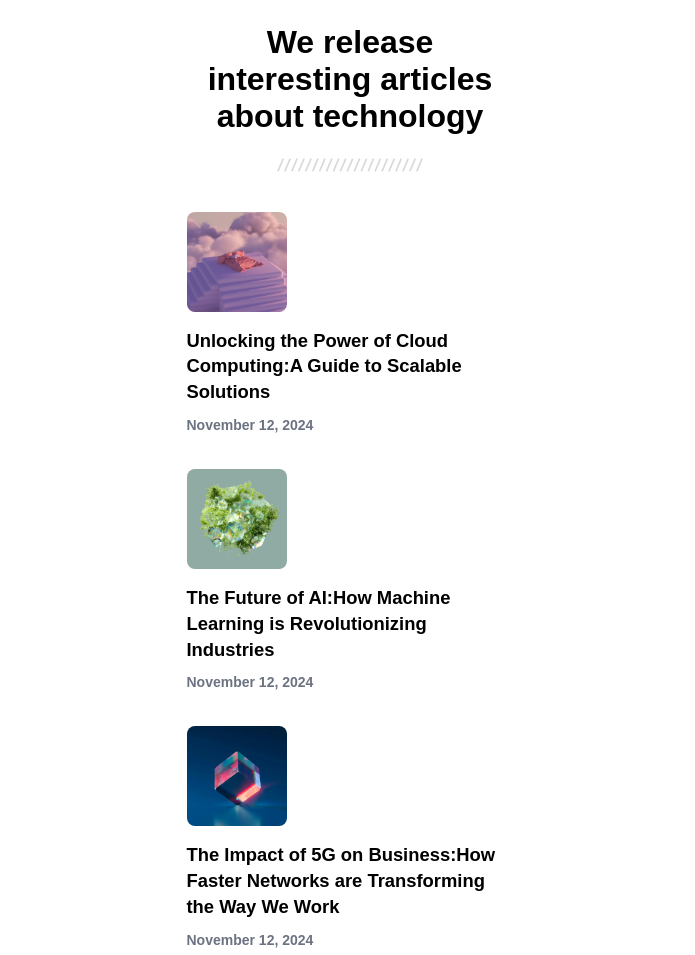
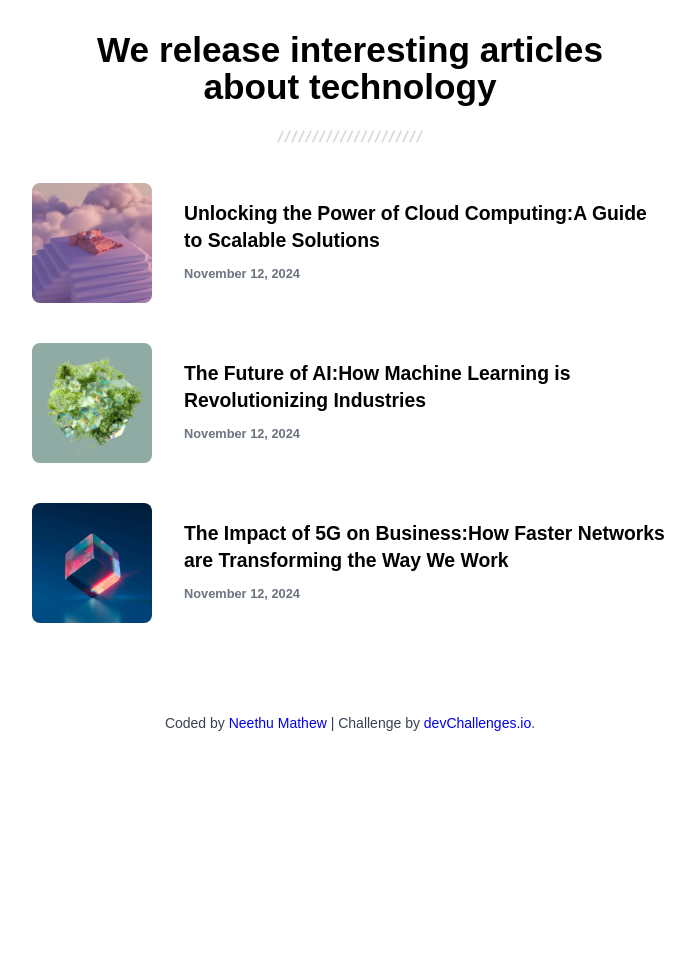
Before and after one commit to neethumathew315/simple-article-listing, a plain HTML site: page index.html in a window 1280 px wide. Shown: the top 955 px of the page, without its empty margins (290-985 px from the left). After the commit the page ends 800 px from the top, so only its background shows below. Drawn offline with Linux system fonts and the light colour scheme.

Commit message:
feat: add responsive styles using media queries

```diff
--- a/index.html
+++ b/index.html
@@ -3,6 +3,7 @@
   <head>
     <meta charset="UTF-8" />
     <meta name="viewport" content="width=device-width, initial-scale=1.0" />
+
 
     <link
       rel="icon"
@@ -22,7 +23,6 @@
       }
 
       body {
-        height: 100vh;
         font-family: sans-serif;
         line-height: 1.5rem;
 
@@ -103,6 +103,70 @@
         text-decoration: none;
       }
 
+      /*Tablet and up*/
+
+      @media (min-width: 768px){
+        main{
+          max-width: 700px;
+          padding: 2rem;
+        }
+
+        section article {
+          flex-direction: row;
+          align-items: center;
+        }
+
+        section article img {
+          width: 120px;
+          height: 120px;
+        }
+
+        section article .text {
+          padding-left: 1rem;
+        }
+
+        section article h2 {
+          font-size: 1.2rem;
+        }
+
+        section article time {
+          font-size: 0.8rem;
+        }
+      }
+
+
+      /*Desktop and up*/
+
+      @media (min-width: 1200px){
+        main{
+          max-width: 700px;
+        }
+
+        .article-header h1 {
+          font-size: 2.2rem;
+          padding: 0 1rem;
+        }
+
+        .seperator{
+          margin-top: 1.85rem;
+        }
+
+        section article {
+          margin-bottom: 2.5rem ;
+        }
+
+        section article img {
+          width: 120px;
+          height: 120px;
+        }
+
+        section article h2 {
+          font-size: 1.21rem;
+        }
+
+
+      }
+
 
     </style>
   </head>
```
